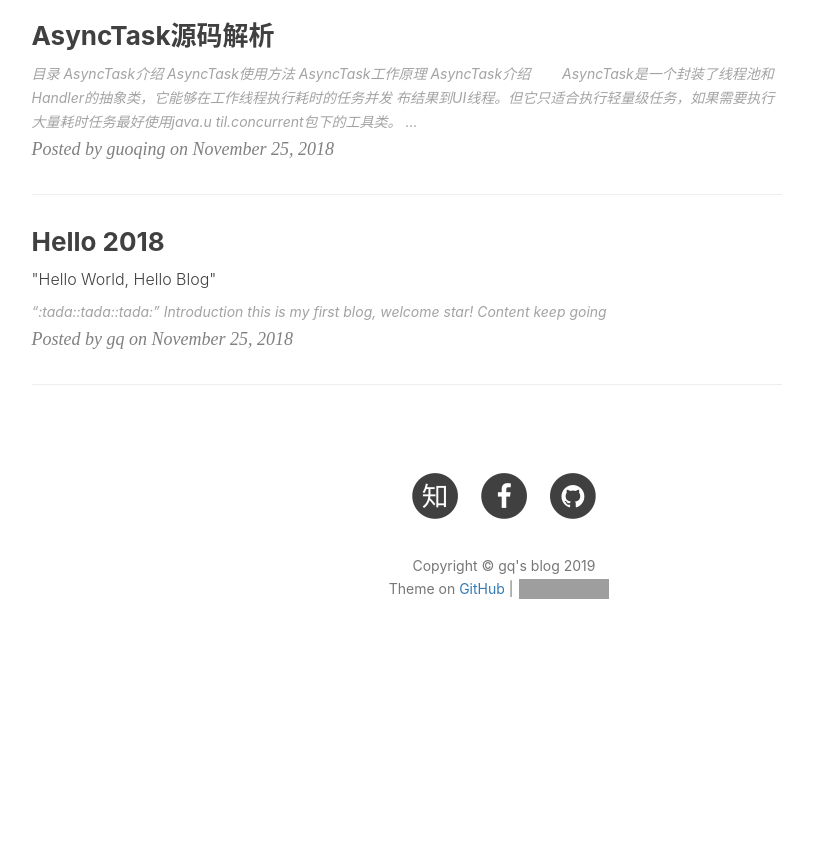
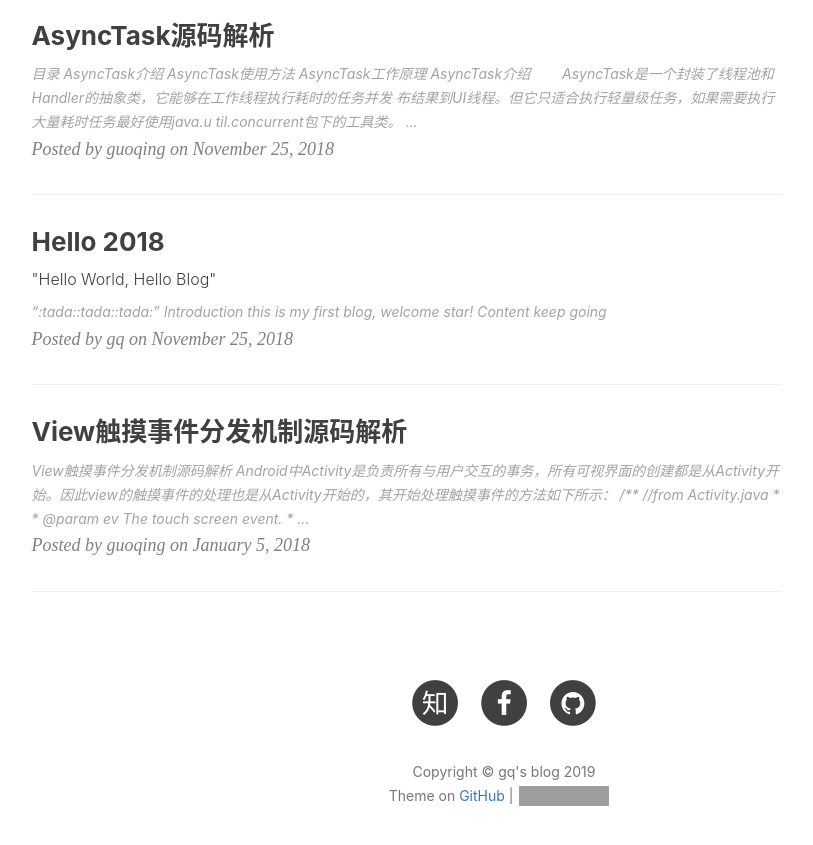
Before and after one commit to MR-GuoQing/blog, a Jekyll site: the page built from index.html, in a window 1280 px wide and 900 px high, scrolled down 1507 px. Shown: the top 845 px of the window, without its empty margins (136-949 px from the left). Built offline with Jekyll 4.4.1, drawn with Linux system fonts in a browser that asks for light colours; nearby versions of some CDN libraries; the list of posts is cut into pages by our own code; comment, search, counter and statistics services are not loaded; before the commit the page ends 2200 px from its top, so only the background shows below that; part of the change alters nothing that is shown; some of the changed text lies outside the part shown; grey boxes are pictures that could not be loaded.

Commit message:
TouchEvent Finish

````diff
--- a/draft/自定义View触摸事件分发.md
+++ b/_posts/2018-1-05-touchevent.md
@@ -2,13 +2,14 @@
 layout:     post
 title:      View触摸事件分发机制源码解析
 subtitle:    ""
-date:       2018-12-5 14:20
+date:       2018-1-5 14:20
 author:     guoqing
-header-img: img/posts/post-bg-hacker.jpg
+header-img: img/posts/post-bg-android.jpg
 catalog: true
 tags:
     - Android
-    - Android 自定义View 事件分发
+    - 事件分发
+    - 自定义view
 ---
 ### View触摸事件分发机制源码解析
 Android中Activity是负责所有与用户交互的事务，所有可视界面的创建都是从Activity开始。因此view的触摸事件的处理也是从Activity开始的，其开始处理触摸事件的方法如下所示：
@@ -204,3 +205,82 @@ return handled;
 
 ```
 以上就是viewgroup的事件分发全过程，首先在action_down事件到来时重置所有的触摸状态，然后如果子类没有拦截viewgroup的事件，则先调用viewgroup的onInterceptTouchEvent方法来查看自己是否拦截触摸事件，如果拦截则调用viewgroup的onTouchEvent方法处理事件。如果不拦截，首先将触摸区域的view存放在列表中，并依次调用子view的dispatchTouchEvent方法，并将响应触摸事件的view存放在TouchTarget链表中，然后会继续遍历链表中的view，将事件传第到子view中。这样就完成了一轮事件分发，下面分析子view对事件分发的处理。
+```java
+public boolean dispatchTouchEvent(MotionEvent event) {
+//noinspection SimplifiableIfStatement
+           ListenerInfo li = mListenerInfo;
+           if (li != null && li.mOnTouchListener != null
+                   && (mViewFlags & ENABLED_MASK) == ENABLED
+                   && li.mOnTouchListener.onTouch(this, event)) {
+               result = true;
+           }
+
+           if (!result && onTouchEvent(event)) {
+               result = true;
+           }
+       }
+}
+ return result;
+```
+ListenerInfo是个静态内部类里面封装了点击滑动事件监听接口，如常见的OnClickListener、OnTouchListener等。如果view设置了onTouchListener则会调用OnTouch方法，否则OntouchEvent方法会被调用。由此可以看出View的OnTouch方法的优先级比较高，如果返回true了则OnTouchEvent方法不会被调用。下面来看一下onTouchEvent方法。
+```java
+    public boolean onTouchEvent(MotionEvent event) {
+
+       final int action = event.getAction();
+       //clickable判断view是否可点击
+       final boolean clickable = ((viewFlags & CLICKABLE) == CLICKABLE
+               || (viewFlags & LONG_CLICKABLE) == LONG_CLICKABLE)
+               || (viewFlags & CONTEXT_CLICKABLE) == CONTEXT_CLICKABLE;
+               //如果view是disable状态，任然返回view本身的clickable状态。所以即使view本身是不可点击的，它仍然消耗事件
+          if ((viewFlags & ENABLED_MASK) == DISABLED) {
+            if (action == MotionEvent.ACTION_UP && (mPrivateFlags & PFLAG_PRESSED) != 0) {
+                setPressed(false);
+            }
+            mPrivateFlags3 &= ~PFLAG3_FINGER_DOWN;
+            // A disabled view that is clickable still consumes the touch
+            // events, it just doesn't respond to them.
+            return clickable;
+        }
+        //如果view设置了TouchDelegate，则调用Touchdelegate的onTouchEvent方法。TouchDelegate是用来增大view本身点击范围的一个帮助类。
+        if (mTouchDelegate != null) {
+            if (mTouchDelegate.onTouchEvent(event)) {
+                return true;
+            }
+        }
+        //view的点击事件发生在up事件中，首先view必须是可点击的并且不是长按事件
+        if (clickable || (viewFlags & TOOLTIP) == TOOLTIP) {
+            switch (action) {
+                case MotionEvent.ACTION_UP:
+
+                    boolean prepressed = (mPrivateFlags & PFLAG_PREPRESSED) != 0;
+                        ....
+
+                        //mHasPerformedLongPress的赋值是在down事件中的checkForLongClick中。
+                        if (!mHasPerformedLongPress && !mIgnoreNextUpEvent) {
+                            // This is a tap, so remove the longpress check
+                            removeLongPressCallback();
+
+                            // 如果是view的转状态是点击状态
+                            if (!focusTaken) {
+                              //开始执行点击事件
+                                // Use a Runnable and post this rather than calling
+                                // performClick directly. This lets other visual state
+                                // of the view update before click actions start.
+                                if (mPerformClick == null) {
+                                    mPerformClick = new PerformClick();
+                                }
+                                if (!post(mPerformClick)) {
+                                    performClick();
+                                }
+                            }
+                        }
+                        ...
+        case MotionEvent.ACTION_DOWN:
+        if (!clickable) {
+                       checkForLongClick(0, x, y);
+                       break;
+                   }
+                   ...
+
+```
+view在点击和长按状态分别会触发performClick和performLongClick事件，然后在两个方法中分别会调用ListenerInfo的onClick和onLongClick方法。以上就是view触摸事件分发机制源码的大概流程。
````
